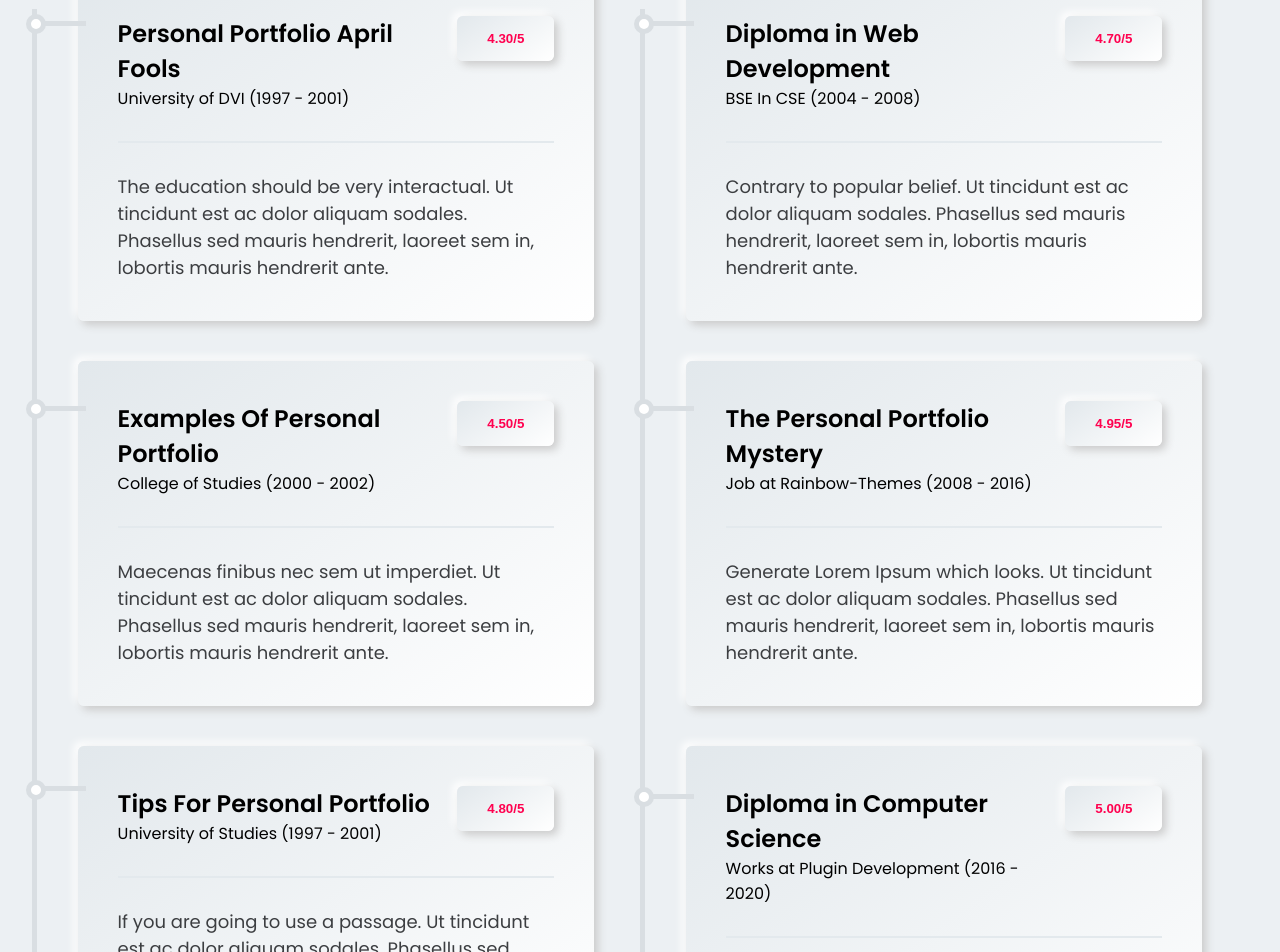
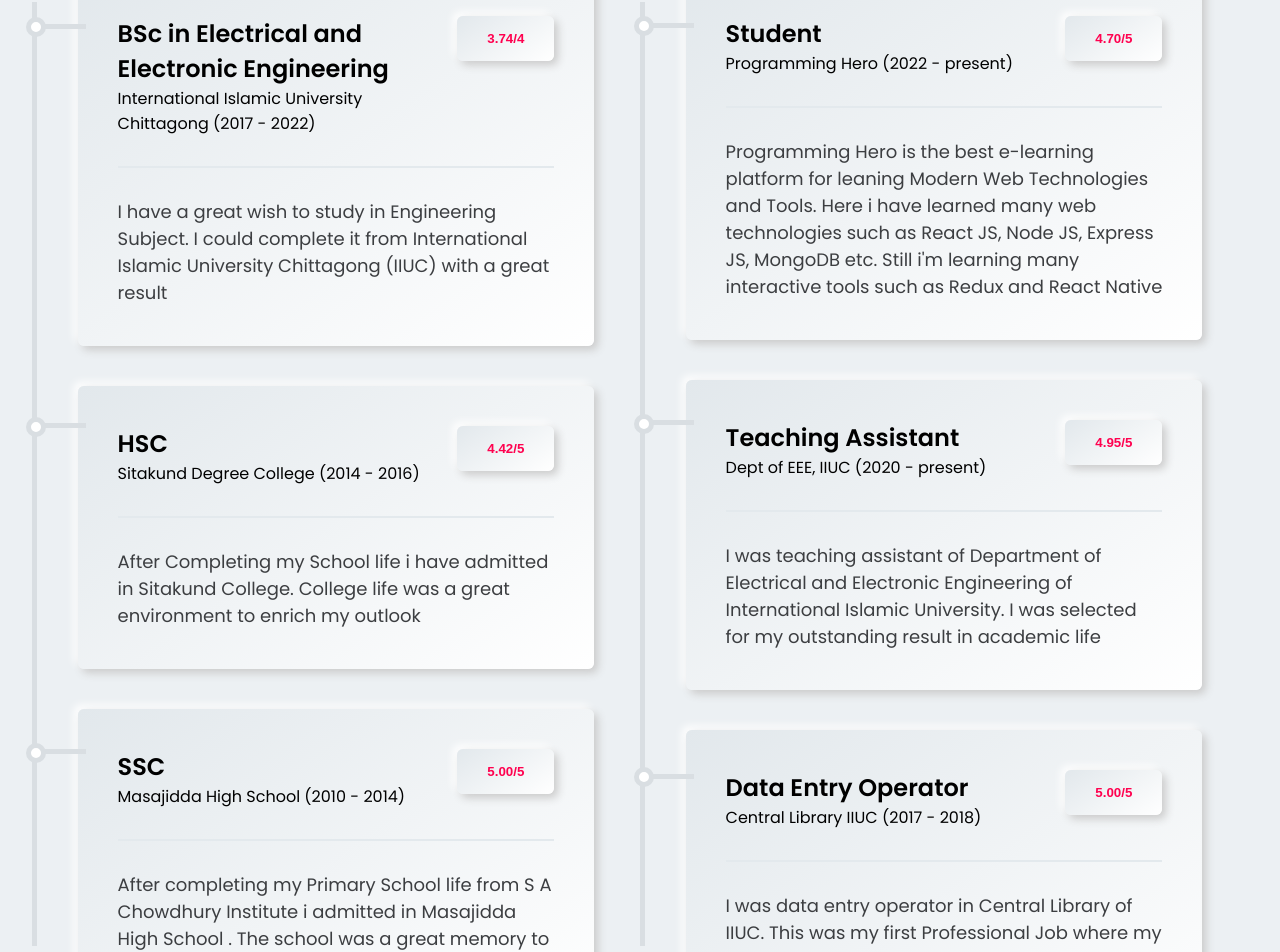
Before and after one commit to hasanulhasan/new-portfolio, a React (Create React App) app: page / in a window 1280 px wide. Shown: the part 4097-5049 px from the top of the page. Built offline with nearby package versions, Linux system fonts and the light colour scheme.

Commit message:
resume part done

```diff
--- a/src/component/Resume/Resume.js
+++ b/src/component/Resume/Resume.js
@@ -9,14 +9,14 @@ const Resume = () => {
       <section className='Resume' id='resume'>
         <div className='container top'>
           <div className='heading text-center'>
-            <h4>7+ YEARS OF EXPERIENCE</h4>
+            <h4>2+ YEARS OF EXPERIENCE</h4>
             <h1>My Resume</h1>
           </div>
 
           <div className='content-section mtop d_flex'>
             <div className='left'>
               <div className='heading'>
-                <h4>2007-2010</h4>
+                <h4>2009-2022</h4>
                 <h1>Education Quality</h1>
               </div>
 
@@ -44,7 +44,7 @@ const Resume = () => {
             </div>
             <div className='left'>
               <div className='heading'>
-                <h4>2007-2010</h4>
+                <h4>2017-2023</h4>
                 <h1>Job Experience</h1>
               </div>
 
--- a/src/component/Resume/ResumeApi.js
+++ b/src/component/Resume/ResumeApi.js
@@ -2,49 +2,49 @@ const ResumeApi = [
   {
     id: 1,
     category: "education",
-    year: "University of DVI (1997 - 2001)",
-    title: "Personal Portfolio April Fools",
-    desc: "The education should be very interactual. Ut tincidunt est ac dolor aliquam sodales. Phasellus sed mauris hendrerit, laoreet sem in, lobortis mauris hendrerit ante.",
-    rate: "4.30/5",
+    year: "International Islamic University Chittagong (2017 - 2022)",
+    title: "BSc in Electrical and Electronic Engineering",
+    desc: "I have a great wish to study in Engineering Subject. I could complete it from International Islamic University Chittagong (IIUC) with a great result",
+    rate: "3.74/4",
   },
   {
     id: 2,
     category: "education",
-    year: "College of Studies (2000 - 2002) ",
-    title: "Examples Of Personal Portfolio",
-    desc: "Maecenas finibus nec sem ut imperdiet. Ut tincidunt est ac dolor aliquam sodales. Phasellus sed mauris hendrerit, laoreet sem in, lobortis mauris hendrerit ante.",
-    rate: "4.50/5",
+    year: "Sitakund Degree College (2014 - 2016) ",
+    title: "HSC",
+    desc: "After Completing my School life i have admitted in Sitakund College. College life was a great environment to enrich my outlook",
+    rate: "4.42/5",
   },
   {
     id: 3,
     category: "education",
-    year: "University of Studies (1997 - 2001) ",
-    title: "Tips For Personal Portfolio",
-    desc: "If you are going to use a passage. Ut tincidunt est ac dolor aliquam sodales. Phasellus sed mauris hendrerit, laoreet sem in, lobortis mauris hendrerit ante.",
-    rate: "4.80/5 ",
+    year: "Masajidda High School (2010 - 2014) ",
+    title: "SSC",
+    desc: "After completing my Primary School life from S A Chowdhury Institute i admitted in Masajidda High School . The school was a great memory to make many curious and amicable friend zone",
+    rate: "5.00/5 ",
   },
   {
     id: 4,
     category: "experience",
-    year: "BSE In CSE (2004 - 2008) ",
-    title: "Diploma in Web Development",
-    desc: "Contrary to popular belief. Ut tincidunt est ac dolor aliquam sodales. Phasellus sed mauris hendrerit, laoreet sem in, lobortis mauris hendrerit ante.",
+    year: "Programming Hero (2022 - present) ",
+    title: "Student",
+    desc: "Programming Hero is the best e-learning platform for leaning Modern Web Technologies and Tools. Here i have learned many web technologies such as React JS, Node JS, Express JS, MongoDB etc. Still i'm learning many interactive tools such as Redux and React Native",
     rate: "4.70/5 ",
   },
   {
     id: 5,
     category: "experience",
-    year: "Job at Rainbow-Themes (2008 - 2016) ",
-    title: "The Personal Portfolio Mystery",
-    desc: "Generate Lorem Ipsum which looks. Ut tincidunt est ac dolor aliquam sodales. Phasellus sed mauris hendrerit, laoreet sem in, lobortis mauris hendrerit ante.",
+    year: "Dept of EEE, IIUC (2020 - present) ",
+    title: "Teaching Assistant",
+    desc: "I was teaching assistant of Department of Electrical and Electronic Engineering of International Islamic University. I was selected for my outstanding result in academic life",
     rate: "4.95/5 ",
   },
   {
     id: 6,
     category: "experience",
-    year: "Works at Plugin Development (2016 - 2020) ",
-    title: "Diploma in Computer Science",
-    desc: "Maecenas finibus nec sem ut imperdiet. Ut tincidunt est ac dolor aliquam sodales. Phasellus sed mauris hendrerit, laoreet sem in, lobortis mauris hendrerit ante.",
+    year: "Central Library IIUC (2017 - 2018) ",
+    title: "Data Entry Operator",
+    desc: "I was data entry operator in Central Library of IIUC. This was my first Professional Job where my duty was to entry data of book in Khoha Software platform. I also maintained spreadsheet and Registry book",
     rate: "5.00/5 ",
   },
 ]
```
